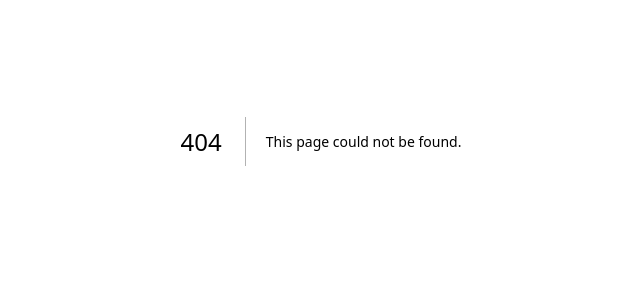
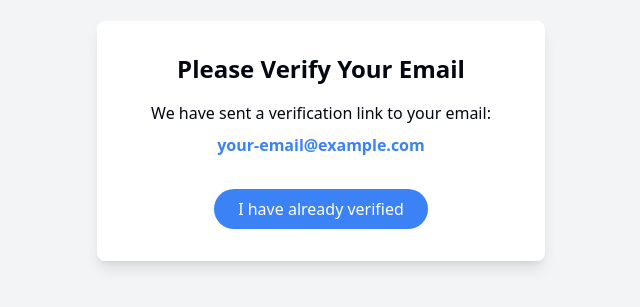
Before and after one commit to EliasXabs/Pixabay, a Next.js app in the folder client/: page /verification in a window 1280 px wide. Before the commit this address had no page. Shown: the part 259-566 px from the top of the page, without its empty margins (319-959 px from the left). Built offline with nearby package versions, Linux system fonts and the light colour scheme.

Commit message:
Verification page and added reroutes

```diff
--- a/client/src/api.ts
+++ b/client/src/api.ts
@@ -27,9 +27,9 @@ export const verifyEmail = async (token: string) => {
   return response.data;
 };
 
-export const checkVerificationStatus = async (userId: number) => {
-  const response = await axios.get(`${API_URL}/auth/check-verification`, {
-    params: { userId },
-  });
-  return response.data;
-};
+export const checkVerificationStatus = async (email: string) => {
+    const response = await axios.post(`${API_URL}/auth/check-verification-status`, {
+      email
+    });
+    return response.data;
+  };
--- a/client/src/pages/auth.tsx
+++ b/client/src/pages/auth.tsx
@@ -1,7 +1,8 @@
 import { useState, FormEvent } from 'react';
+import { AxiosError } from 'axios';
+import { useRouter } from 'next/router';
+import { signup, login } from '../api';
 import Cookies from 'js-cookie';
-import { AxiosError } from 'axios';
-import { signup, login } from '../api';
 
 const AuthPage = () => {
   const [isLogin, setIsLogin] = useState(true);
@@ -52,9 +53,11 @@ const LoginForm = () => {
   const [email, setEmail] = useState('');
   const [password, setPassword] = useState('');
   const [rememberMe, setRememberMe] = useState(false);
+  const router = useRouter(); // Move useRouter to the top level of the component
 
   const handleSubmit = async (event: FormEvent) => {
-    event.preventDefault();
+    event.preventDefault(); // Prevent the default form submission
+
     try {
       const { accessToken, refreshToken } = await login(email, password);
       console.log('Logged in successfully:', { accessToken, refreshToken });
@@ -67,7 +70,7 @@ const LoginForm = () => {
         Cookies.set('refreshToken', refreshToken);
       }
 
-      // Redirect to homepage or dashboard
+      router.push('/home');
     } catch (err) {
       const error = err as AxiosError;
       if (error.response) {
@@ -125,6 +128,7 @@ const SignupForm = () => {
   const [username, setUsername] = useState('');
   const [email, setEmail] = useState('');
   const [password, setPassword] = useState('');
+  const router = useRouter();
 
   const handleSubmit = async (event: FormEvent) => {
     event.preventDefault();
@@ -132,7 +136,11 @@ const SignupForm = () => {
       const response = await signup(username, email, password);
       console.log('Signup successful:', response);
 
-      // Redirect to verification page or show a message
+      // Redirect to verification page with the user's email as a query parameter
+      router.push({
+        pathname: '/verification',
+        query: { email },
+      });
     } catch (err) {
       const error = err as AxiosError;
       if (error.response) {
--- /dev/null
+++ b/client/src/pages/home.tsx
@@ -0,0 +1,11 @@
+const HomePage = () => {
+    return (
+      <div className="flex items-center justify-center min-h-screen bg-gray-100">
+        <div className="text-3xl font-bold">
+          Home
+        </div>
+      </div>
+    );
+  };
+
+  export default HomePage;
--- /dev/null
+++ b/client/src/pages/verification.tsx
@@ -0,0 +1,67 @@
+import { useRouter } from 'next/router';
+import { useEffect, useState } from 'react';
+import { checkVerificationStatus } from '../api'; // Import the API function
+
+const VerificationPage = () => {
+  const router = useRouter();
+  const { email } = router.query;
+  const [isVerified, setIsVerified] = useState(false);
+
+  useEffect(() => {
+    const checkStatus = async () => {
+      if (email) {
+        try {
+          const { verified } = await checkVerificationStatus(email as string);
+          setIsVerified(verified);
+
+          if (verified) {
+            router.push('/home');
+          }
+        } catch (error) {
+          console.error('Error checking verification status:', error);
+        }
+      }
+    };
+
+    const intervalId = setInterval(checkStatus, 10000); // Check every 10 seconds
+
+    return () => clearInterval(intervalId); // Cleanup on component unmount
+  }, [email, router]);
+
+  const handleCheckVerification = async () => {
+    if (email) {
+      try {
+        const { verified } = await checkVerificationStatus(email as string);
+        setIsVerified(verified);
+
+        if (verified) {
+          router.push('/home');
+        }
+      } catch (error) {
+        console.error('Error checking verification status:', error);
+      }
+    }
+  };
+
+  return (
+    <div className="flex items-center justify-center min-h-screen bg-gray-100">
+      <div className="bg-white shadow-lg rounded-lg p-8 w-full max-w-md text-center">
+        <h2 className="text-2xl font-bold mb-4">Please Verify Your Email</h2>
+        <p className="mb-4">
+          We have sent a verification link to your email:
+          <span className="block font-semibold text-blue-500 mt-2">
+            {email || 'your-email@example.com'}
+          </span>
+        </p>
+        <button
+          className="mt-4 bg-blue-500 text-white py-2 px-6 rounded-full hover:bg-blue-600 transition-colors"
+          onClick={handleCheckVerification}
+        >
+          I have already verified
+        </button>
+      </div>
+    </div>
+  );
+};
+
+export default VerificationPage;
```
